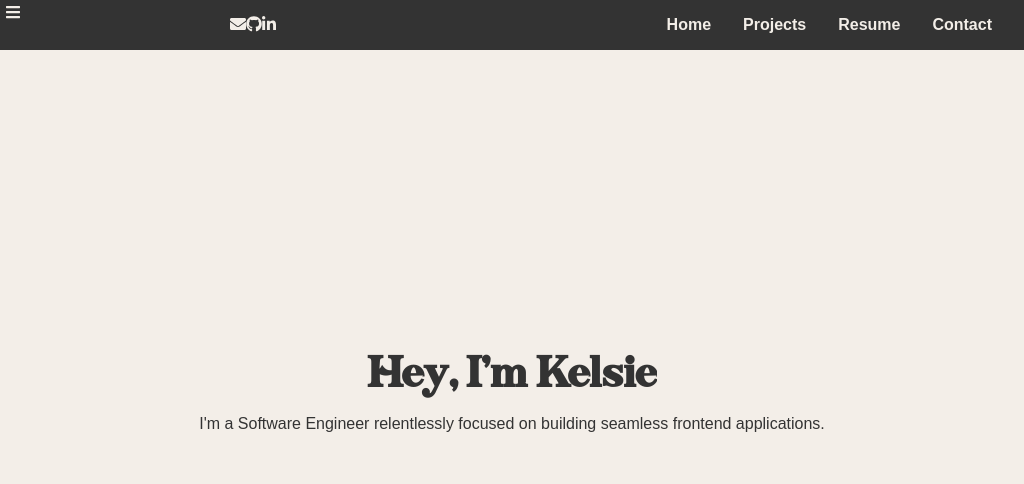
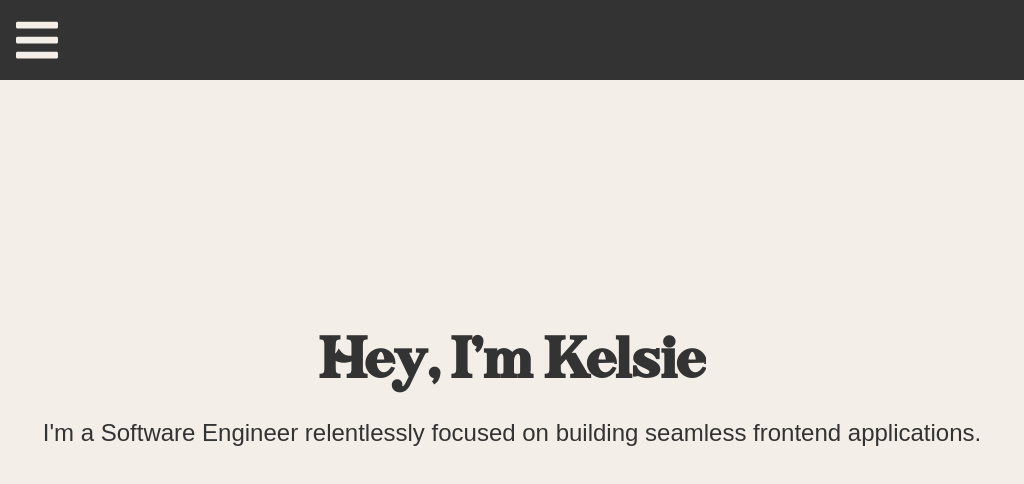
Before and after one commit to kelsiebesingeryeh/personal-website, a React (Create React App) app: page / in a window 1024 px wide. Shown: the top 484 px of the page. Built offline with nearby package versions, Linux system fonts and the light colour scheme.

Commit message:
Change nav bar list item text

```diff
--- a/src/HamburgerMenu/HamburgerMenu.scss
+++ b/src/HamburgerMenu/HamburgerMenu.scss
@@ -45,8 +45,22 @@
     transition: box-shadow 0.4s ease;
 }
 
-@media screen and (min-width: 376px) and (max-width: 784px) {
+@media screen and (min-width: 769px) and (max-width: 1024px) {
+    .fa-bars {
+            font-size: 3rem;
+            padding: 1rem;
+    }
+
+    .hamburger li a {
+            font-size: 1.75rem;
+
+    }
+}
+
+
+@media screen and (min-width: 376px) and (max-width: 768px) {
    .fa-bars {
        font-size: 2rem;
+       padding: 1rem;
    }
 }
--- a/src/Home/Home.scss
+++ b/src/Home/Home.scss
@@ -48,21 +48,22 @@ h1 {
 }
 
 .aboutMe {
-font-family: $raleway-font;
+    font-family: $raleway-font;
 }
 
-@media screen and (min-width: 785px) and (max-width: 1024px) {
+@media screen and (min-width: 769px) and (max-width: 1024px) {
     .h1Animation {
-        font-size: 3rem;
+        font-size: 4rem;
     }
 
     .aboutMe {
         text-align: center;
+        font-size: 1.5rem;
     }
 }
 
 
-@media screen and (min-width: 376px) and (max-width: 784px) {
+@media screen and (min-width: 376px) and (max-width: 768px) {
 
 .h1Animation {
     font-size: 3rem;
--- a/src/NavBar/NavBar.scss
+++ b/src/NavBar/NavBar.scss
@@ -51,9 +51,22 @@ a {
     display: none;
 }
 
-//TABLETS AND IPADS
+//MEDIUM DEVICES
 
-@media screen and (min-width: 376px) and (max-width: 784px) {
+@media screen and (min-width: 769px) and (max-width: 1024px) {
+    .iconsContainerLeft,
+    .navContainerRight {
+        display: none;
+    }
+
+    .hamburgerTrigger {
+        display: block;
+    }
+}
+
+//SMALL DEVICES
+
+@media screen and (min-width: 376px) and (max-width: 768px) {
     .iconsContainerLeft,
     .navContainerRight {
         display: none;
```
